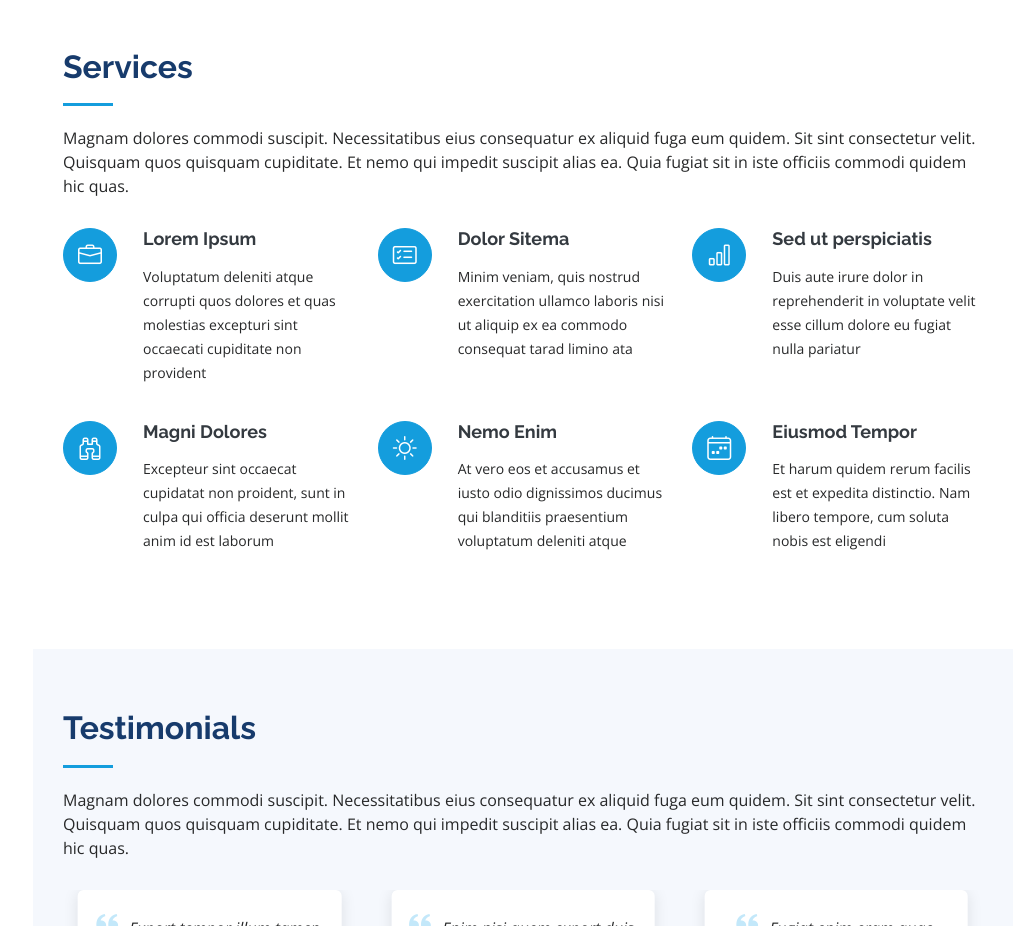
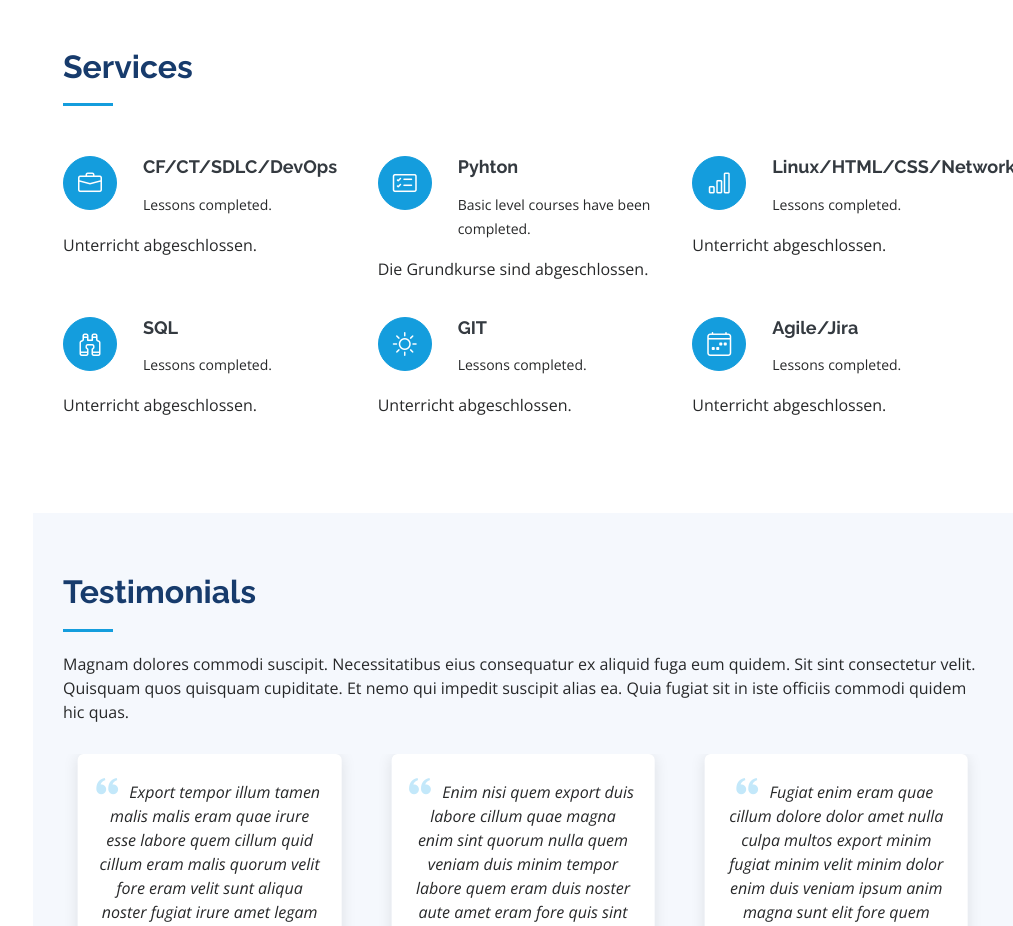
Before and after one commit to kayaburcu/kayaburcu.github.io, a plain HTML site: page index.html in a window 1280 px wide. Shown: the part 4680-5606 px from the top of the page, without its empty margins (267-1280 px from the left). Drawn offline with nearby package versions, Linux system fonts and the light colour scheme.

Commit message:
dersdler eklendi

```diff
--- a/index.html
+++ b/index.html
@@ -738,22 +738,14 @@
         <div class="container">
           <div class="section-title">
             <h2>Services</h2>
-            <p>
-              Magnam dolores commodi suscipit. Necessitatibus eius consequatur
-              ex aliquid fuga eum quidem. Sit sint consectetur velit. Quisquam
-              quos quisquam cupiditate. Et nemo qui impedit suscipit alias ea.
-              Quia fugiat sit in iste officiis commodi quidem hic quas.
-            </p>
           </div>
 
           <div class="row">
             <div class="col-lg-4 col-md-6 icon-box" data-aos="fade-up">
               <div class="icon"><i class="bi bi-briefcase"></i></div>
-              <h4 class="title"><a href="">Lorem Ipsum</a></h4>
-              <p class="description">
-                Voluptatum deleniti atque corrupti quos dolores et quas
-                molestias excepturi sint occaecati cupiditate non provident
-              </p>
+              <h4 class="title"><a href="">CF/CT/SDLC/DevOps</a></h4>
+              <p class="description">Lessons completed.</p>
+              <p>Unterricht abgeschlossen.</p>
             </div>
             <div
               class="col-lg-4 col-md-6 icon-box"
@@ -761,11 +753,11 @@
               data-aos-delay="100"
             >
               <div class="icon"><i class="bi bi-card-checklist"></i></div>
-              <h4 class="title"><a href="">Dolor Sitema</a></h4>
+              <h4 class="title"><a href="">Pyhton</a></h4>
               <p class="description">
-                Minim veniam, quis nostrud exercitation ullamco laboris nisi ut
-                aliquip ex ea commodo consequat tarad limino ata
+                Basic level courses have been completed.
               </p>
+              <p>Die Grundkurse sind abgeschlossen.</p>
             </div>
             <div
               class="col-lg-4 col-md-6 icon-box"
@@ -773,11 +765,9 @@
               data-aos-delay="200"
             >
               <div class="icon"><i class="bi bi-bar-chart"></i></div>
-              <h4 class="title"><a href="">Sed ut perspiciatis</a></h4>
-              <p class="description">
-                Duis aute irure dolor in reprehenderit in voluptate velit esse
-                cillum dolore eu fugiat nulla pariatur
-              </p>
+              <h4 class="title"><a href="">Linux/HTML/CSS/Network</a></h4>
+              <p class="description">Lessons completed.</p>
+              <p>Unterricht abgeschlossen.</p>
             </div>
             <div
               class="col-lg-4 col-md-6 icon-box"
@@ -785,11 +775,9 @@
               data-aos-delay="300"
             >
               <div class="icon"><i class="bi bi-binoculars"></i></div>
-              <h4 class="title"><a href="">Magni Dolores</a></h4>
-              <p class="description">
-                Excepteur sint occaecat cupidatat non proident, sunt in culpa
-                qui officia deserunt mollit anim id est laborum
-              </p>
+              <h4 class="title"><a href="">SQL</a></h4>
+              <p class="description">Lessons completed.</p>
+              <p>Unterricht abgeschlossen.</p>
             </div>
             <div
               class="col-lg-4 col-md-6 icon-box"
@@ -797,11 +785,9 @@
               data-aos-delay="400"
             >
               <div class="icon"><i class="bi bi-brightness-high"></i></div>
-              <h4 class="title"><a href="">Nemo Enim</a></h4>
-              <p class="description">
-                At vero eos et accusamus et iusto odio dignissimos ducimus qui
-                blanditiis praesentium voluptatum deleniti atque
-              </p>
+              <h4 class="title"><a href="">GIT</a></h4>
+              <p class="description">Lessons completed.</p>
+              <p>Unterricht abgeschlossen.</p>
             </div>
             <div
               class="col-lg-4 col-md-6 icon-box"
@@ -809,11 +795,9 @@
               data-aos-delay="500"
             >
               <div class="icon"><i class="bi bi-calendar4-week"></i></div>
-              <h4 class="title"><a href="">Eiusmod Tempor</a></h4>
-              <p class="description">
-                Et harum quidem rerum facilis est et expedita distinctio. Nam
-                libero tempore, cum soluta nobis est eligendi
-              </p>
+              <h4 class="title"><a href="">Agile/Jira</a></h4>
+              <p class="description">Lessons completed.</p>
+              <p>Unterricht abgeschlossen.</p>
             </div>
           </div>
         </div>
```
